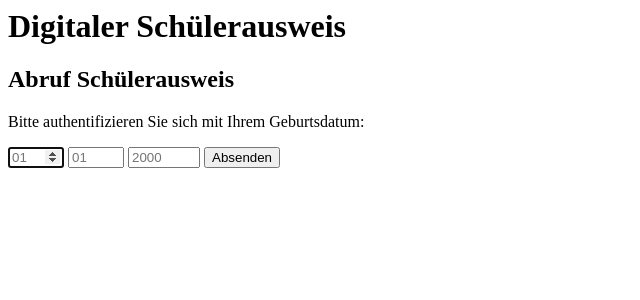
After one commit to digitale-Schulverwaltung-BW/Student-ID-portal, a PHP site: template external/templates/register-auth.html in a window 1280 px wide. The commit adds this page. Shown: the top 300 px of the page, without its empty margins (0-640 px from the left). Run offline with PHP 8.4, Linux system fonts and the light colour scheme; the template is opened without the code that fills it, so the values that code supplies are empty.

Commit message:
added birthday auth

```diff
--- a/external/index.php
+++ b/external/index.php
@@ -8,7 +8,9 @@ $f3->set('AUTOLOAD','classes/');
 $f3->set('DEBUG',0);
 
 $f3->route('GET /@action/@id','ExternalController->@action');
-$f3->route('GET /@action/@id/@deploy','ExternalController->deploy');
+$f3->route('POST /r/@id','ExternalController->authReg');
+$f3->route('GET /r/@id/@deploy','ExternalController->deploy');
+$f3->route('GET /r/@id/@hash/@deploy','ExternalController->deployAuth');
 
 $f3->run();
 ?>
--- a/external/templates/head.html
+++ b/external/templates/head.html
@@ -1,12 +1,14 @@
 <!DOCTYPE html>
 <html>
     <head>
-        <title>Gültiger Schülerausweis der HHS</title>
+        <title>Digitaler Schülerausweis der HHS</title>
         <link rel='stylesheet' id='spacious_style-css' href='https://www.hhs.karlsruhe.de/wp-content/themes/spacious-pro/style.css?ver=6.5.3'
             type='text/css' media='all'/>
         <style>
             .red   {color: red;}
             .green {color: green;}
+            .form-twodigits { width: 3em; }
+            .form-fourdigits { width: 5em; }
             table, tr, td { border: none;}
             td { vertical-align: middle; }
             div.datenschutz {
--- /dev/null
+++ b/external/templates/register-auth.html
@@ -0,0 +1,23 @@
+
+<include href="templates/head.html" />
+
+<div class="header-post-title-container clearfix">
+    <div class="inner-wrap">
+        <div class="post-title-wrapper">
+            <h1 class="header-post-title-class entry-title">Digitaler Schülerausweis</h1>
+        </div>
+    </div>
+</div>
+<div id="main"><div class="inner-wrap"><div id="content">
+    <article class="post type-post status-publish format-standard">
+        <form class="form-signin" method="post" action="{{@auth}}">
+            <h2 class="form-signin-heading">Abruf Schülerausweis</h2>
+            <p>Bitte authentifizieren Sie sich mit Ihrem Geburtsdatum:</p>
+            <input type="number" name="day" min="01" max="31" autofocus="autofocus" required="required" placeholder="01" class="form-twodigits" id="day">
+            <input type="number" name="month" min="01" max="12" autofocus="autofocus" required="required" placeholder="01" class="form-twodigits" id="month">
+            <input type="number" name="year" min="1900" max="2050" autofocus="autofocus" required="required" placeholder="2000" class="form-fourdigits" id="year">
+            <button type="submit" class="btn btn-lg btn-primary btn-block">Absenden</button>
+        </form>
+    </article>
+</div>
+<include href="templates/foot.html" />
```
Also changed, not shown: external/classes/external-controller.php (+51 -4 lines), external/classes/student.php (+13 -0 lines).
